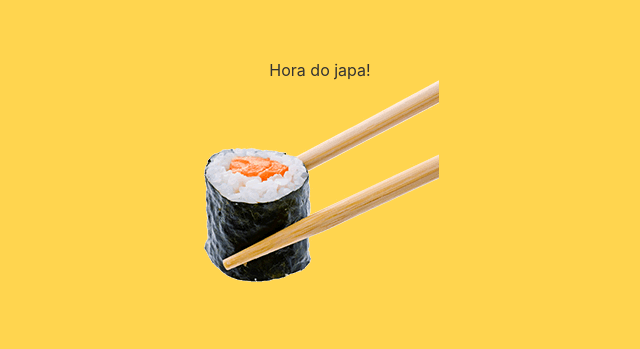
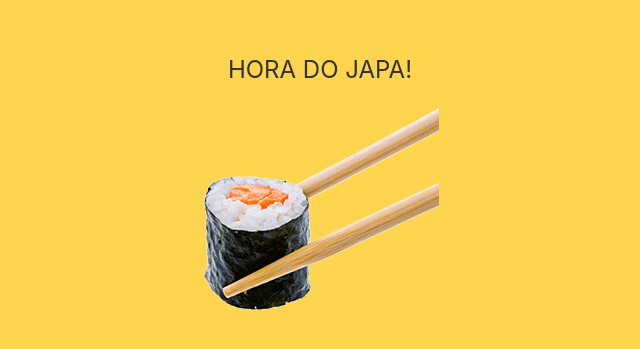
Before and after one commit to wilsonafs/japa, a plain HTML site: page index.html in a window 1280 px wide. Shown: the part 227-576 px from the top of the page, without its empty margins (320-960 px from the left). Drawn offline with Linux system fonts and the light colour scheme.

Commit message:
estilizando hora do japa

```diff
--- a/style.css
+++ b/style.css
@@ -60,3 +60,10 @@ body {
 .hide {
   display: none;
 }
+
+#finished {
+  font-size: 1.5em;
+  list-style-type: none;
+  padding: 1em;
+  text-transform: uppercase;
+}
```
